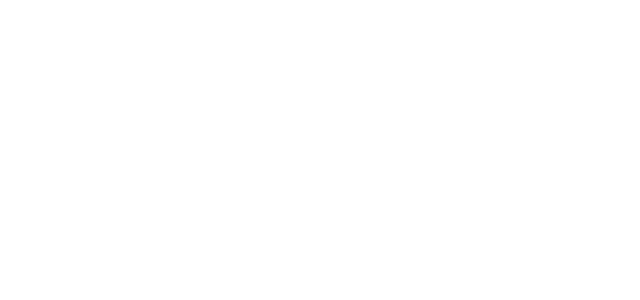
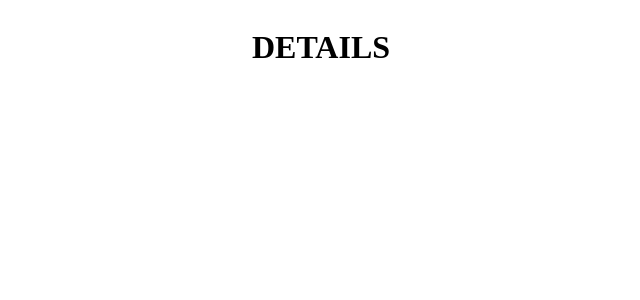
Before and after one commit to jdavisfsdev/FE-LAB-02, a React app: page /1 in a window 1280 px wide. Shown: the top 300 px of the page, without its empty margins (319-959 px from the left). Built offline with nearby package versions, Linux system fonts and the light colour scheme.

Commit message:
each li is a liknk to generic details page

```diff
--- /dev/null
+++ b/src/components/PlayerDetail.jsx
@@ -0,0 +1,10 @@
+import React from 'react';
+import PropTypes from 'prop-types';
+
+export default function PlayerDetail() {
+  return (
+    <div>
+      <h1>DETAILS</h1>
+    </div>
+  );
+}
--- a/src/components/PlayerList.jsx
+++ b/src/components/PlayerList.jsx
@@ -1,4 +1,5 @@
 import React from 'react';
+import { Link } from 'react-router-dom';
 import PropTypes from 'prop-types';
 import PlayerItem from './PlayerItem';
 import './PlayerList.css';
@@ -6,11 +7,12 @@ import './PlayerList.css';
 export default function PlayerList({ players }) {
 
   const playerEl = players.map((player) => (
-    <li key={player.id} className = "listItem">
+    <li key={player.id} className = "listItem"> <Link to={`/${player.id}`} >
       <PlayerItem
         first_name={player.first_name}
         last_name={player.last_name}
         position={player.position} />
+    </Link>
     </li>
   ));
 
--- a/src/components/app/App.jsx
+++ b/src/components/app/App.jsx
@@ -1,6 +1,7 @@
 import React from 'react';
 import { BrowserRouter as Router, Route, Switch } from 'react-router-dom';
 import PlayersMain from '../../containers/PlayersMain';
+import PlayerDetail from '../PlayerDetail';
 
 export default function App() {
   return (
@@ -9,6 +10,9 @@ export default function App() {
         <Route exact={true} path="/">
           <PlayersMain />
         </Route>
+        <Route exact={true} path="/:id">
+          <PlayerDetail />
+        </Route>
       </Switch>
     </Router>
   );
--- a/src/containers/PlayersMain.jsx
+++ b/src/containers/PlayersMain.jsx
@@ -21,7 +21,9 @@ export default class PlayersMain extends Component {
 
     render() {
       const { players, loading } = this.state;
+
       if(loading) return <h1>Almost...</h1>;
+
       return <PlayerList players={players} />;
     }
 }
```
